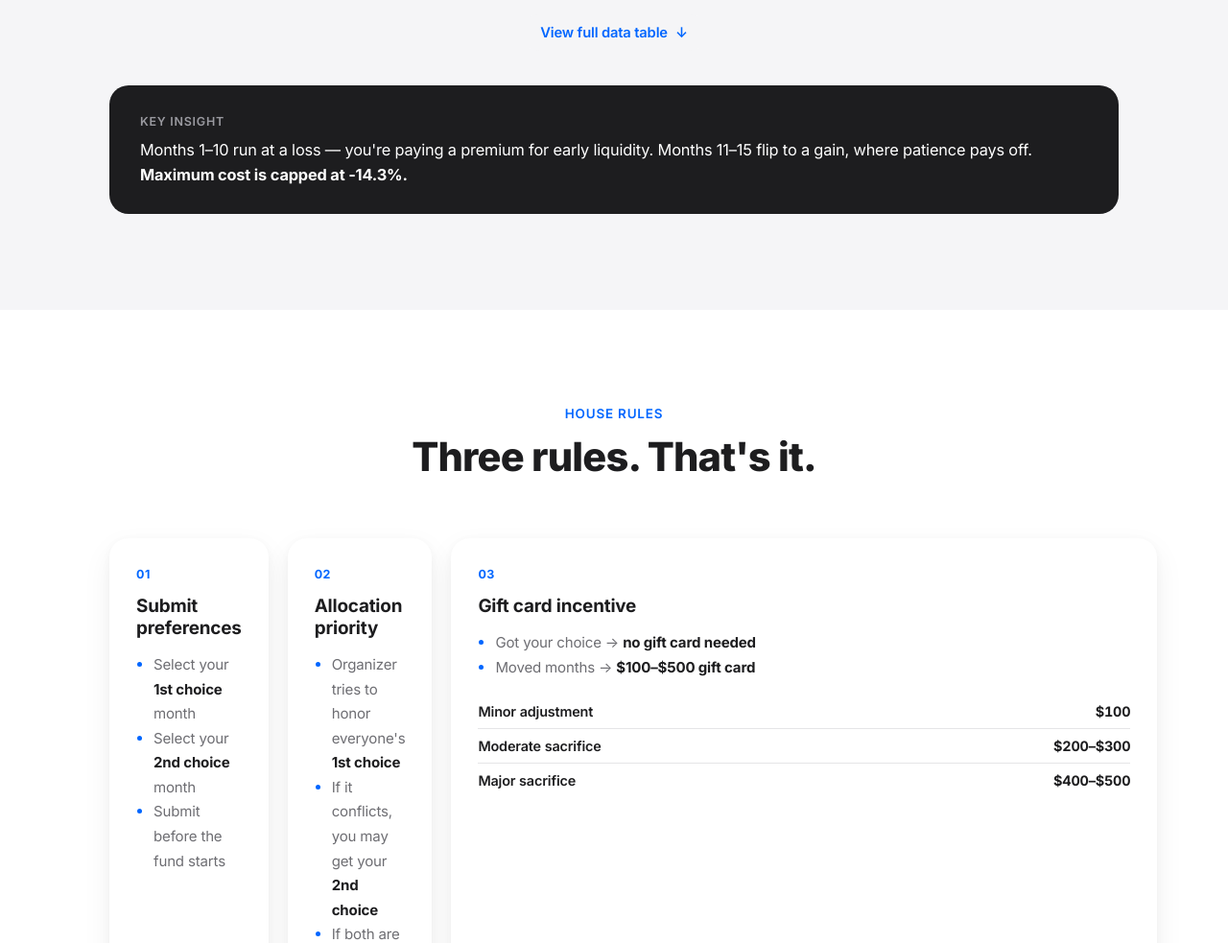
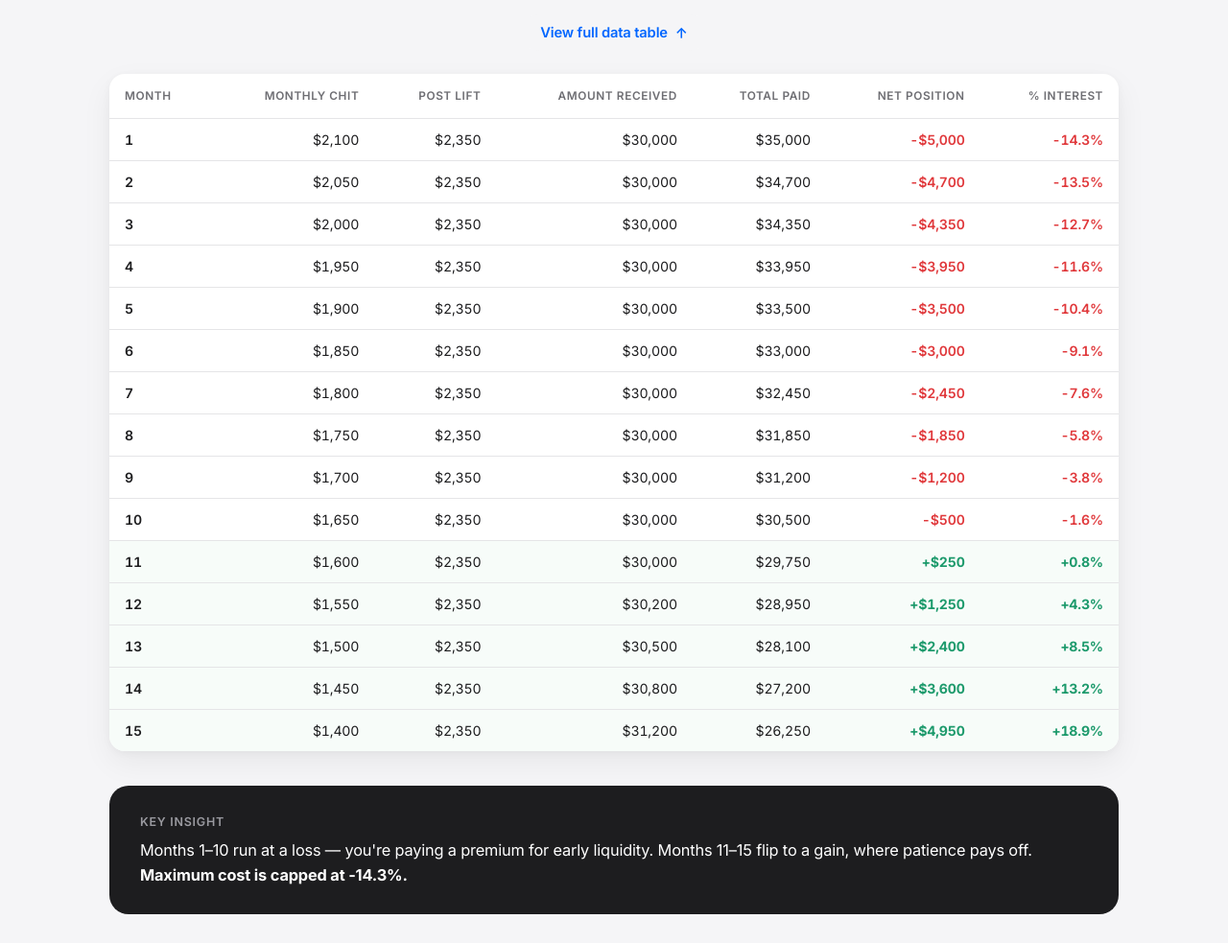
Before and after one commit to ask123/familychit, a plain HTML site: page index.html in a window 1280 px wide. Shown: the part 1300-2283 px from the top of the page at 96% size. Drawn offline with Linux system fonts and the light colour scheme.

Commit message:
Update index.html

```diff
--- a/index.html
+++ b/index.html
@@ -458,12 +458,32 @@
 
     <div class="wrap">
       <div class="table-toggle reveal" id="tableToggle">
-        <details id="dataDetails">
+        <details id="dataDetails" open>
           <summary>View full data table</summary>
           <div class="table-scroll">
             <table id="ledgerTable">
-              <thead></thead>
-              <tbody></tbody>
+              <thead>
+                <tr>
+                  <th>Month</th><th>Monthly Chit</th><th>Post Lift</th><th>Amount Received</th><th>Total Paid</th><th>Net Position</th><th>% Interest</th>
+                </tr>
+              </thead>
+              <tbody>
+                <tr><td data-label="Month">1</td><td data-label="Monthly Chit">$2,100</td><td data-label="Post Lift">$2,350</td><td data-label="Amount Received">$30,000</td><td data-label="Total Paid">$35,000</td><td data-label="Net Position" class="loss">-$5,000</td><td data-label="% Interest" class="loss">-14.3%</td></tr>
+                <tr><td data-label="Month">2</td><td data-label="Monthly Chit">$2,050</td><td data-label="Post Lift">$2,350</td><td data-label="Amount Received">$30,000</td><td data-label="Total Paid">$34,700</td><td data-label="Net Position" class="loss">-$4,700</td><td data-label="% Interest" class="loss">-13.5%</td></tr>
+                <tr><td data-label="Month">3</td><td data-label="Monthly Chit">$2,000</td><td data-label="Post Lift">$2,350</td><td data-label="Amount Received">$30,000</td><td data-label="Total Paid">$34,350</td><td data-label="Net Position" class="loss">-$4,350</td><td data-label="% Interest" class="loss">-12.7%</td></tr>
+                <tr><td data-label="Month">4</td><td data-label="Monthly Chit">$1,950</td><td data-label="Post Lift">$2,350</td><td data-label="Amount Received">$30,000</td><td data-label="Total Paid">$33,950</td><td data-label="Net Position" class="loss">-$3,950</td><td data-label="% Interest" class="loss">-11.6%</td></tr>
+                <tr><td data-label="Month">5</td><td data-label="Monthly Chit">$1,900</td><td data-label="Post Lift">$2,350</td><td data-label="Amount Received">$30,000</td><td data-label="Total Paid">$33,500</td><td data-label="Net Position" class="loss">-$3,500</td><td data-label="% Interest" class="loss">-10.4%</td></tr>
+                <tr><td data-label="Month">6</td><td data-label="Monthly Chit">$1,850</td><td data-label="Post Lift">$2,350</td><td data-label="Amount Received">$30,000</td><td data-label="Total Paid">$33,000</td><td data-label="Net Position" class="loss">-$3,000</td><td data-label="% Interest" class="loss">-9.1%</td></tr>
+                <tr><td data-label="Month">7</td><td data-label="Monthly Chit">$1,800</td><td data-label="Post Lift">$2,350</td><td data-label="Amount Received">$30,000</td><td data-label="Total Paid">$32,450</td><td data-label="Net Position" class="loss">-$2,450</td><td data-label="% Interest" class="loss">-7.6%</td></tr>
+                <tr><td data-label="Month">8</td><td data-label="Monthly Chit">$1,750</td><td data-label="Post Lift">$2,350</td><td data-label="Amount Received">$30,000</td><td data-label="Total Paid">$31,850</td><td data-label="Net Position" class="loss">-$1,850</td><td data-label="% Interest" class="loss">-5.8%</td></tr>
+                <tr><td data-label="Month">9</td><td data-label="Monthly Chit">$1,700</td><td data-label="Post Lift">$2,350</td><td data-label="Amount Received">$30,000</td><td data-label="Total Paid">$31,200</td><td data-label="Net Position" class="loss">-$1,200</td><td data-label="% Interest" class="loss">-3.8%</td></tr>
+                <tr><td data-label="Month">10</td><td data-label="Monthly Chit">$1,650</td><td data-label="Post Lift">$2,350</td><td data-label="Amount Received">$30,000</td><td data-label="Total Paid">$30,500</td><td data-label="Net Position" class="loss">-$500</td><td data-label="% Interest" class="loss">-1.6%</td></tr>
+                <tr class="lift-zone"><td data-label="Month">11</td><td data-label="Monthly Chit">$1,600</td><td data-label="Post Lift">$2,350</td><td data-label="Amount Received">$30,000</td><td data-label="Total Paid">$29,750</td><td data-label="Net Position" class="gain">+$250</td><td data-label="% Interest" class="gain">+0.8%</td></tr>
+                <tr class="lift-zone"><td data-label="Month">12</td><td data-label="Monthly Chit">$1,550</td><td data-label="Post Lift">$2,350</td><td data-label="Amount Received">$30,200</td><td data-label="Total Paid">$28,950</td><td data-label="Net Position" class="gain">+$1,250</td><td data-label="% Interest" class="gain">+4.3%</td></tr>
+                <tr class="lift-zone"><td data-label="Month">13</td><td data-label="Monthly Chit">$1,500</td><td data-label="Post Lift">$2,350</td><td data-label="Amount Received">$30,500</td><td data-label="Total Paid">$28,100</td><td data-label="Net Position" class="gain">+$2,400</td><td data-label="% Interest" class="gain">+8.5%</td></tr>
+                <tr class="lift-zone"><td data-label="Month">14</td><td data-label="Monthly Chit">$1,450</td><td data-label="Post Lift">$2,350</td><td data-label="Amount Received">$30,800</td><td data-label="Total Paid">$27,200</td><td data-label="Net Position" class="gain">+$3,600</td><td data-label="% Interest" class="gain">+13.2%</td></tr>
+                <tr class="lift-zone"><td data-label="Month">15</td><td data-label="Monthly Chit">$1,400</td><td data-label="Post Lift">$2,350</td><td data-label="Amount Received">$31,200</td><td data-label="Total Paid">$26,250</td><td data-label="Net Position" class="gain">+$4,950</td><td data-label="% Interest" class="gain">+18.9%</td></tr>
+              </tbody>
             </table>
           </div>
         </details>
@@ -473,6 +493,7 @@
         <span class="lbl">Key insight</span>
         Months 1–10 run at a loss — you're paying a premium for early liquidity. Months 11–15 flip to a gain, where patience pays off. <b>Maximum cost is capped at -14.3%.</b>
       </div>
+
     </div>
   </section>
 
@@ -655,51 +676,9 @@
         '<div class="m-row"><span>Total paid</span><b>' + d.paid + '</b></div>';
       rail.appendChild(card);
     });
-
-    // ---- Build the data table (desktop: standard table; mobile: same
-    // markup reflows into stacked cards via CSS using data-label) ----
-    (function () {
-      var cols = [
-        {key:'m', label:'Month'},
-        {key:'chit', label:'Monthly Chit'},
-        {key:'postLift', label:'Post Lift'},
-        {key:'recv', label:'Amount Received'},
-        {key:'paid', label:'Total Paid'},
-        {key:'net', label:'Net Position', cls:true},
-        {key:'pct', label:'% Interest', cls:true}
-      ];
-      var table = document.getElementById('ledgerTable');
-      var thead = table.querySelector('thead');
-      var tbody = table.querySelector('tbody');
-
-      var trHead = document.createElement('tr');
-      cols.forEach(function (c) {
-        var th = document.createElement('th');
-        th.textContent = c.label;
-        trHead.appendChild(th);
-      });
-      thead.appendChild(trHead);
-
-      months.forEach(function (d) {
-        d.postLift = '$2,350';
-        var tr = document.createElement('tr');
-        if (d.lift) tr.className = 'lift-zone';
-        cols.forEach(function (c) {
-          var td = document.createElement('td');
-          td.setAttribute('data-label', c.label);
-          td.textContent = d[c.key];
-          if (c.cls) td.classList.add(d.cls);
-          tr.appendChild(td);
-        });
-        tbody.appendChild(tr);
-      });
-
-      // On mobile the table is the primary content, so keep it open.
-      // On desktop it stays a collapsible "view full table" toggle.
-      if (window.matchMedia('(max-width:760px)').matches) {
-        document.getElementById('dataDetails').setAttribute('open', '');
-      }
-    })();
+    // Note: the data table itself is plain static HTML (not built by JS),
+    // so it always renders correctly even if scripts are blocked, delayed,
+    // or behave inconsistently inside an embedded/mobile context.
 
     // ---- Nav: scrollIntoView instead of anchor hashes ----
     // Google Sites embeds this page in a sandboxed iframe and intercepts
```
